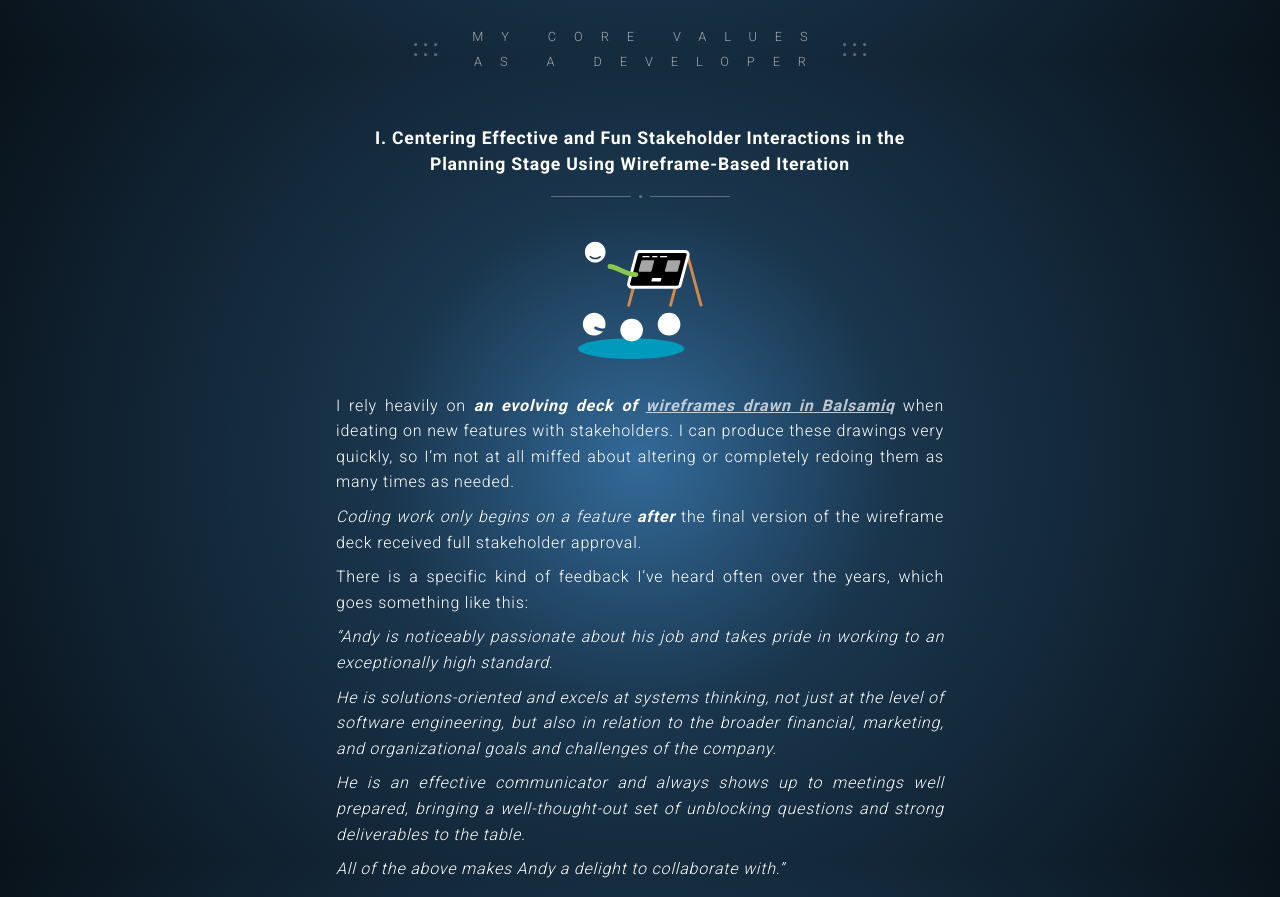
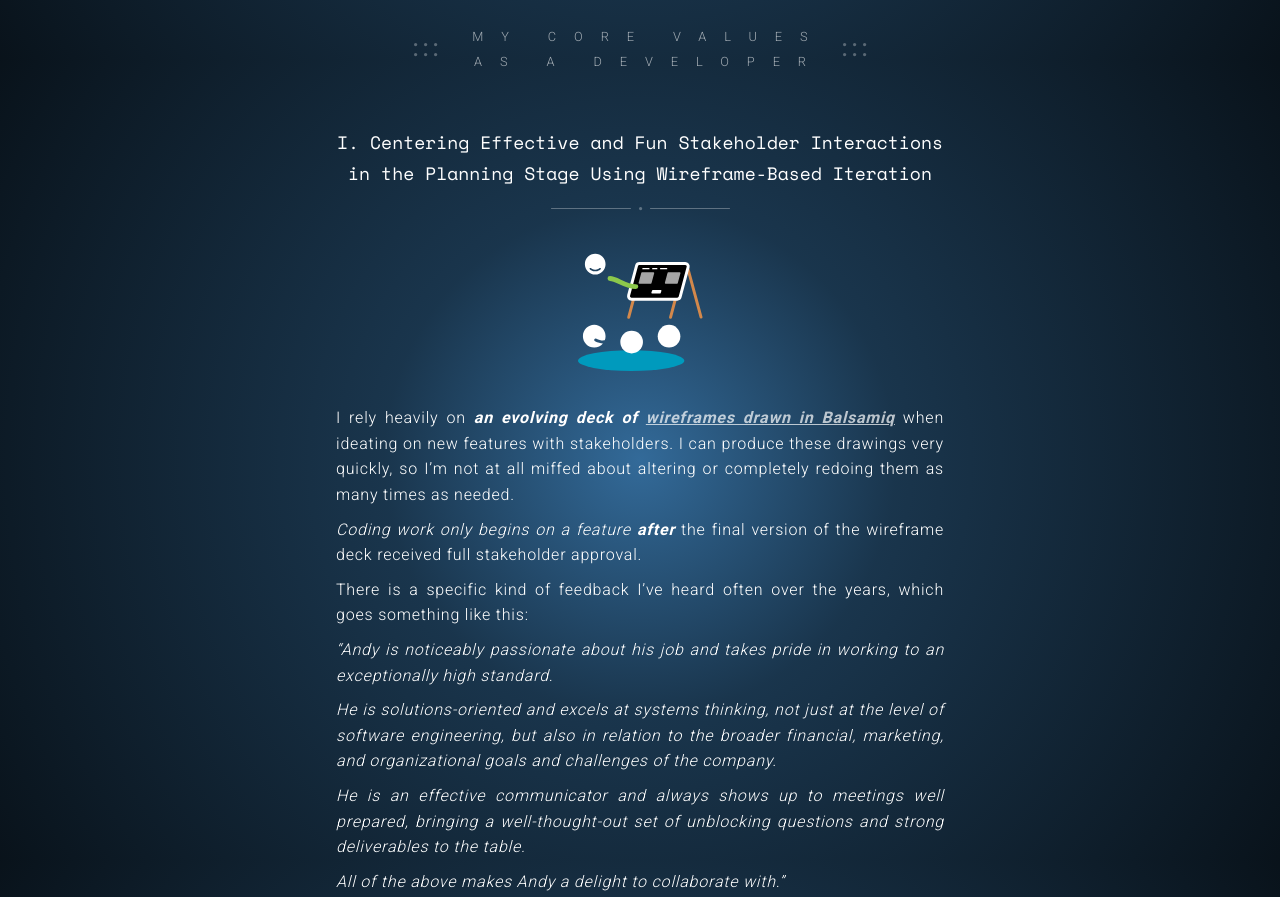
Before and after one commit to iamgrid/portfolio-2025, a website built with webpack: page src/index.html in a window 1280 px wide. Shown: the part 2340-3237 px from the top of the page. Built offline with nearby package versions, Linux system fonts and the light colour scheme.

Commit message:
Font pairing 1: Space Mono + Roboto

```diff
--- a/src/index.html
+++ b/src/index.html
@@ -7,6 +7,10 @@
 		<title>i.am.grid &middot; Home</title>
 		<link
 			href="https://fonts.googleapis.com/css?family=Roboto:300,700&subset=latin-ext"
+			rel="stylesheet"
+		/>
+		<link
+			href="https://fonts.googleapis.com/css?family=Space+Mono:400&subset=latin-ext"
 			rel="stylesheet"
 		/>
 		<link
--- a/src/portfolio_assets/index.css
+++ b/src/portfolio_assets/index.css
@@ -196,8 +196,14 @@ a:hover {
 }
 
 h2 {
-	font-size: 1.1em;
-	font-weight: bold;
+	/* font-size: 1.1em;
+	font-weight: bold; */
+	font-family: "Space Mono", monospace;
+	font-size: 18px;
+	line-height: 31px;
+	font-weight: 400;
+	font-style: normal;
+	letter-spacing: normal;
 	margin: 4.5em 0 1em;
 	text-align: center;
 }
```
